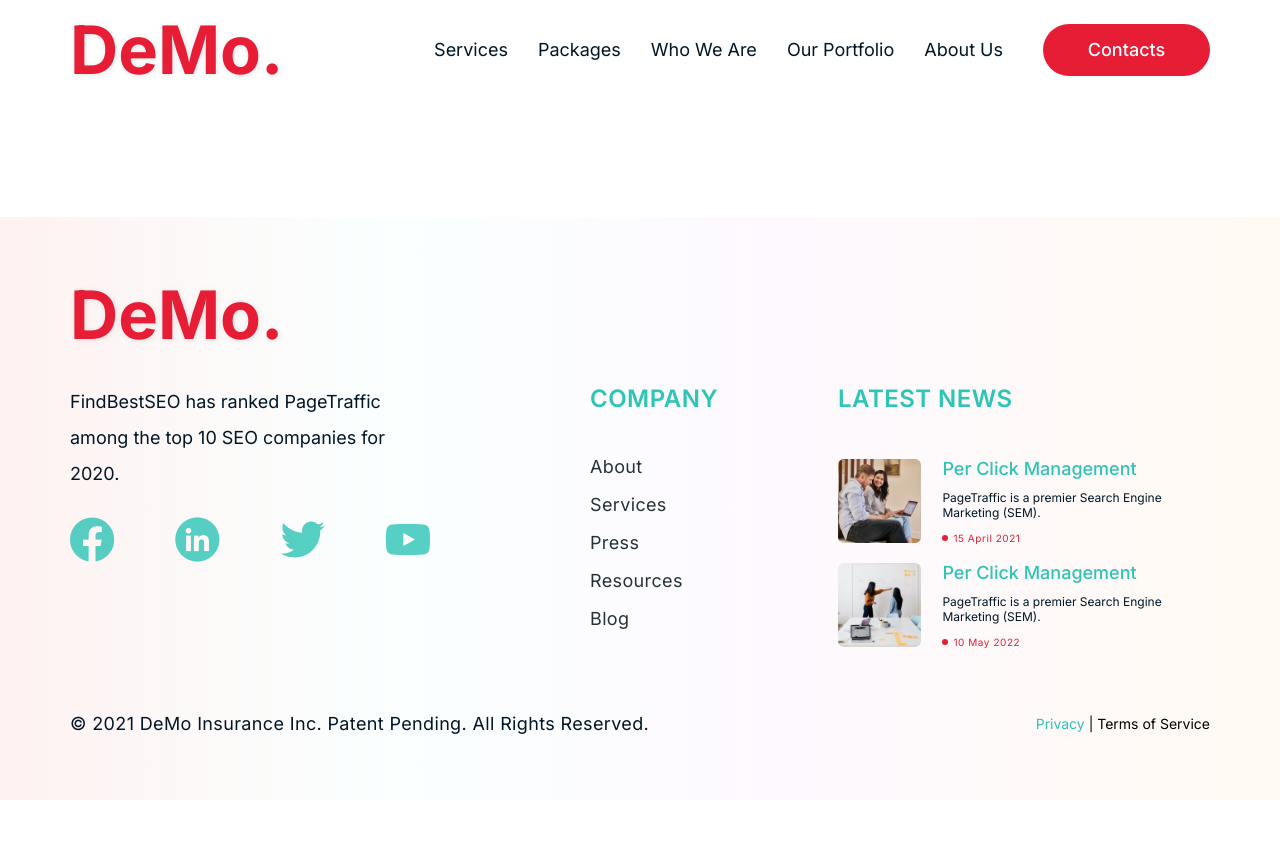
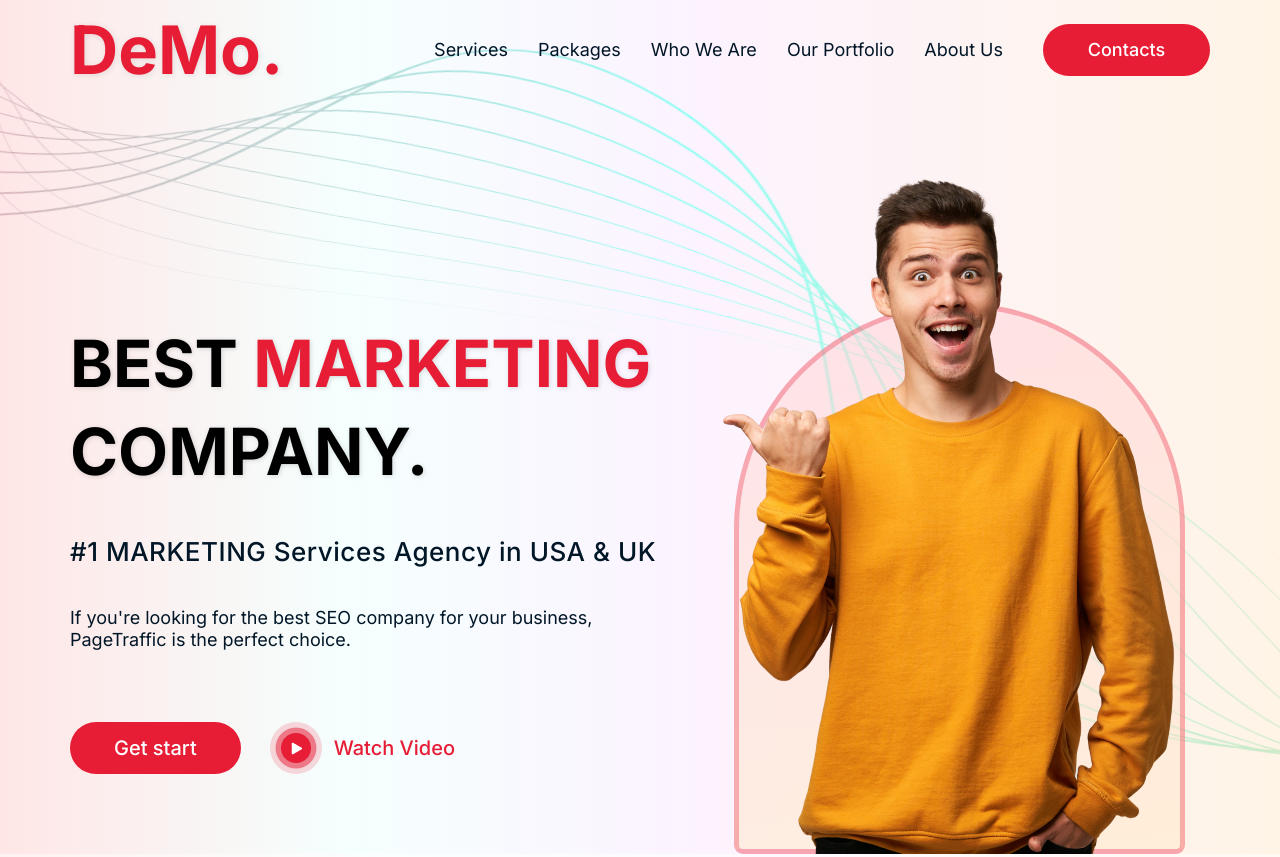
Before and after one commit to StarkElessar/marketing-company-figma, a website: page src/index.html in a window 1280 px wide. Shown: the top 857 px of the page. Before the commit the page ends 800 px from the top, so only its background shows below. Drawn offline with nearby package versions, Linux system fonts and the light colour scheme; files that its build step writes are made by us from their sources; files whose address does not match are found by name.

Commit message:
Promo finished

```diff
--- a/gulp/version.json
+++ b/gulp/version.json
@@ -1,3 +1,3 @@
 {
-    "main": "20220701173305"
+    "main": "20220701192816"
 }
--- /dev/null
+++ b/src/html/promo.html
@@ -0,0 +1,31 @@
+<section class="page__promo promo">
+  <img class="promo__lines" src="./images/lines.png" alt="Lines Image">
+  <div class="promo__container">
+    <div class="promo__body">
+      <h1 class="promo__title">
+        Best <span>Marketing</span> Company.
+      </h1>
+      <h4 class="promo__sub-title">
+        #1 MARKETING Services Agency in USA & UK
+      </h4>
+      <p class="promo__description">
+        If you're looking for the best SEO company for your business,
+        PageTraffic is the perfect choice.
+      </p>
+      <div class="promo__action action-promo">
+        <a href="#" class="action-promo__btn">Get start</a>
+        <div class="action-promo__watch">
+          <div class="action-promo__img">
+            <img src="./images/play.png" alt="Play Icon">
+          </div>
+          <a href="#" class="action-promo__link">Watch Video</a>
+        </div>
+      </div>
+    </div>
+    <div class="promo__img img-block">
+      <div class="img-block__img">
+        <img src="./images/promo.png" alt="Promo Image">
+      </div>
+    </div>
+  </div>
+</section>
--- a/src/index.html
+++ b/src/index.html
@@ -8,7 +8,7 @@
     <div class="wrapper">
       @@include('html/header.html', {})
       <main class="page">
-
+        @@include('html/promo.html', {})
       </main>
       @@include('html/footer.html', {})
     </div>
--- /dev/null
+++ b/src/scss/layers/promo.scss
@@ -0,0 +1,166 @@
+.promo {
+  position: relative;
+  padding-top: 60px;
+  background: linear-gradient(90deg, #ffe6e6 0%, #f5fffe 26.81%, #fcf3ff 54.58%, #fff4e6 99.86%);
+  z-index: 1;
+  overflow: hidden;
+  &__lines {
+    position: absolute;
+    top: 0;
+    left: 0;
+    width: 100%;
+    height: 100%;
+    transform: rotate(3deg) scale(1.8) translate(-89px, -24px);
+    z-index: 1;
+  }
+  &__container {
+    position: relative;
+    display: flex;
+    align-items: flex-end;
+    z-index: 5;
+  }
+
+  &__body {
+    max-width: 620px;
+    padding: 260px 0 80px 0;
+  }
+  &__title {
+    font-weight: 700;
+    font-size: 65px;
+    line-height: 135%;
+    text-transform: uppercase;
+    text-shadow: 1px 1px 5px rgba(#000, 15%);
+    & span {
+      color: $firstAccentColor;
+    }
+  }
+  &__sub-title {
+    font-weight: 500;
+    font-size: 26px;
+    line-height: 31px;
+    letter-spacing: 0.02em;
+    color: $fontColor;
+    margin: 40px 0;
+  }
+  &__description {
+    font-weight: 400;
+    font-size: 18px;
+    line-height: 22px;
+    color: $fontColor;
+    margin-bottom: 71px;
+  }
+}
+
+.action-promo {
+  display: flex;
+  align-items: center;
+
+  &__btn {
+    border-radius: 62px;
+    margin-right: 40px;
+    background-color: $firstAccentColor;
+    color: #fff;
+    padding: 14px 44px;
+    font-weight: 500;
+    font-size: 20px;
+    line-height: 24px;
+    text-align: center;
+    transition: $standartTrans;
+    &:hover {
+      background-color: #b1071a;
+      box-shadow: $lightBoxShadow;
+    }
+  }
+
+  &__watch {
+    display: flex;
+    align-items: center;
+  }
+  &__img {
+    position: relative;
+    display: flex;
+    justify-content: center;
+    align-items: center;
+    width: 30px;
+    height: 30px;
+    margin-right: 23px;
+    z-index: 3;
+    & img {
+      width: 100%;
+      object-fit: cover;
+    }
+
+    &::after,
+    &::before {
+      content: '';
+      position: absolute;
+      top: 50%;
+      left: 50%;
+      transform: translate(-50%, -50%);
+      border-radius: 50%;
+    }
+    &::after {
+      width: 41px;
+      height: 41px;
+      background: rgba(231, 29, 54, 0.5);
+      z-index: -1;
+    }
+    &::before {
+      width: 52px;
+      height: 52px;
+      background: rgba(231, 29, 54, 0.17);
+      z-index: -2;
+    }
+  }
+  &__link {
+    position: relative;
+    font-weight: 500;
+    font-size: 20px;
+    line-height: 24px;
+    color: $firstAccentColor;
+    &::after {
+      content: '';
+      position: absolute;
+      left: 0;
+      right: 0;
+      bottom: -5px;
+      transform: scale(0);
+      width: 100%;
+      height: 2px;
+      opacity: 0;
+      background-color: $firstAccentColor;
+      transition: $standartTrans;
+    }
+    &:hover {
+      &::after {
+        opacity: 1;
+        transform: scale(1);
+      }
+    }
+  }
+}
+
+.img-block {
+  position: relative;
+  width: 495px;
+  height: 690px;
+  overflow: hidden;
+  &::after {
+    content: '';
+    position: absolute;
+    bottom: 0;
+    right: 0;
+    width: 451px;
+    height: 551px;
+    background: linear-gradient(180deg, rgba(255, 208, 214, 50%) 0%, rgba(255, 231, 198, 50%) 100%);
+    border: 5px solid rgba(231, 29, 54, 30%);
+    border-radius: 250px 250px 10px 10px;
+    z-index: 1;
+  }
+  & img {
+    position: relative;
+    height: 100%;
+    object-fit: cover;
+    z-index: 2;
+  }
+}
--- a/src/scss/style.scss
+++ b/src/scss/style.scss
@@ -6,4 +6,5 @@
 @import 'global';
 
 @import 'layers/header';
+@import 'layers/promo';
 @import 'layers/footer';
```
Also changed, not shown: dist/css/style.css, dist/css/style.min.css, dist/images/_lines.png (added), dist/images/lines.png (added), dist/images/play.png (added), dist/images/promo.png (added), dist/index.html, src/images/_lines.png (added), src/images/lines.png (added), src/images/play.png (added), src/images/promo.png (added).
